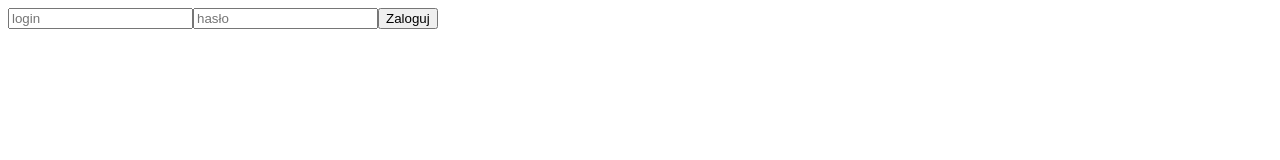
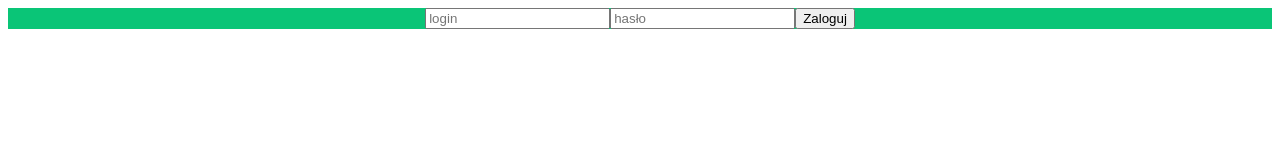
Before and after one commit to Lisequ/gegra, a Gatsby site: page /zaloguj in a window 1280 px wide. Built offline with nearby package versions, Linux system fonts and the light colour scheme; Gatsby itself is replaced by a stand-in of ours.

Commit message:
to takie randomy, nie martw się

```diff
--- a/src/pages/zaloguj.jsx
+++ b/src/pages/zaloguj.jsx
@@ -4,7 +4,7 @@ import styles from "../styles/zaloguj.module.css"
 export default function Zaloguj()
 {
     return(
-        <form class="idk_nice" method="POST" action="http://ekoturystyka.zsem.edu.pl/login.php">
+        <form method="POST" action="http://ekoturystyka.zsem.edu.pl/login.php">
             <input type="text" placeholder="login"/>
             <input type="password" placeholder="hasło"/>
             <input type="submit" value="Zaloguj"/>
--- a/src/styles/zaloguj.module.css
+++ b/src/styles/zaloguj.module.css
@@ -1,4 +1,4 @@
-.idk_nice {
+form {
     text-align: center;
     color: whitesmoke;
     height: 100%;
```
